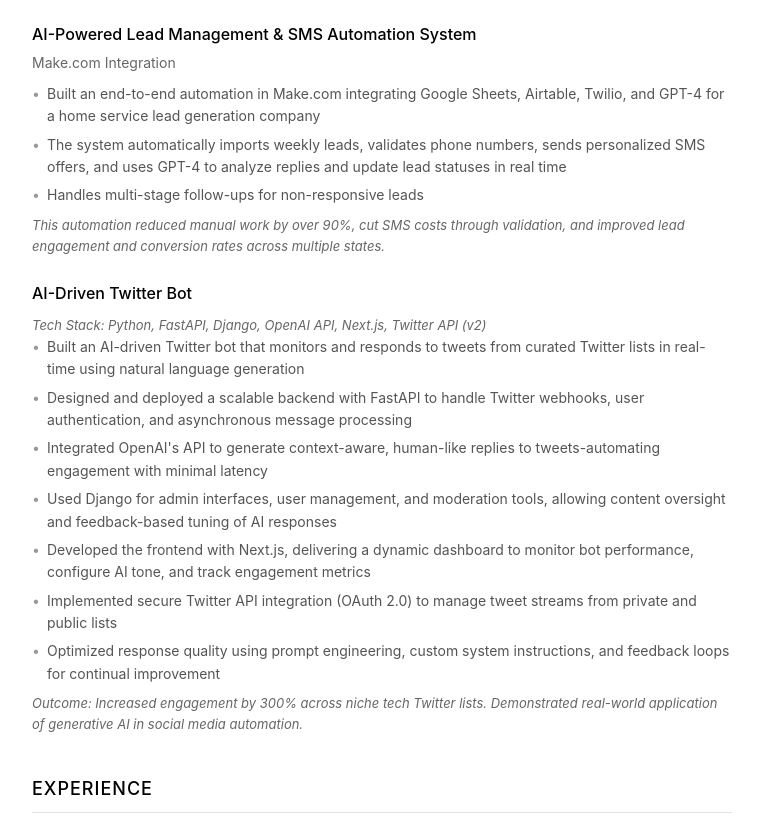
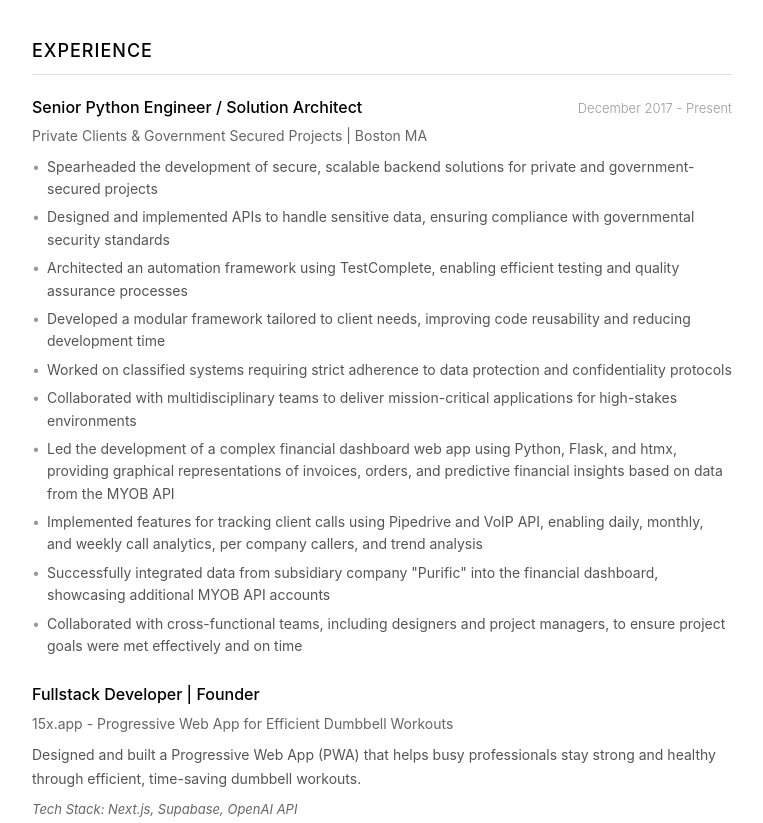
Before and after one commit to jerome2525/resumeapp, a website: page index.html in a window 1280 px wide. Shown: the part 4369-5192 px from the top of the page, without its empty margins (258-1021 px from the left). Drawn offline with Linux system fonts and the light colour scheme.

Commit message:
Remove outdated project details for AI-Powered Lead Management & SMS Automation System and AI-Driven Twitter Bot from the Recent Projects section of the resume to streamline content and focus on current projects.

```diff
--- a/index.html
+++ b/index.html
@@ -350,36 +350,6 @@
                 </ul>
                 <div class="outcome">Outcome: Delivered a full-featured job marketplace with AI-driven CV generation, giving job seekers a differentiated tool to stand out to employers.</div>
             </div>
-
-            <div class="item">
-                <div class="item-header">
-                    <div class="item-title">AI-Powered Lead Management & SMS Automation System</div>
-                </div>
-                <div class="item-subtitle">Make.com Integration</div>
-                <ul>
-                    <li>Built an end-to-end automation in Make.com integrating Google Sheets, Airtable, Twilio, and GPT-4 for a home service lead generation company</li>
-                    <li>The system automatically imports weekly leads, validates phone numbers, sends personalized SMS offers, and uses GPT-4 to analyze replies and update lead statuses in real time</li>
-                    <li>Handles multi-stage follow-ups for non-responsive leads</li>
-                </ul>
-                <div class="outcome">This automation reduced manual work by over 90%, cut SMS costs through validation, and improved lead engagement and conversion rates across multiple states.</div>
-            </div>
-
-            <div class="item">
-                <div class="item-header">
-                    <div class="item-title">AI-Driven Twitter Bot</div>
-                </div>
-                <div class="tech-stack">Tech Stack: Python, FastAPI, Django, OpenAI API, Next.js, Twitter API (v2)</div>
-                <ul>
-                    <li>Built an AI-driven Twitter bot that monitors and responds to tweets from curated Twitter lists in real-time using natural language generation</li>
-                    <li>Designed and deployed a scalable backend with FastAPI to handle Twitter webhooks, user authentication, and asynchronous message processing</li>
-                    <li>Integrated OpenAI's API to generate context-aware, human-like replies to tweets-automating engagement with minimal latency</li>
-                    <li>Used Django for admin interfaces, user management, and moderation tools, allowing content oversight and feedback-based tuning of AI responses</li>
-                    <li>Developed the frontend with Next.js, delivering a dynamic dashboard to monitor bot performance, configure AI tone, and track engagement metrics</li>
-                    <li>Implemented secure Twitter API integration (OAuth 2.0) to manage tweet streams from private and public lists</li>
-                    <li>Optimized response quality using prompt engineering, custom system instructions, and feedback loops for continual improvement</li>
-                </ul>
-                <div class="outcome">Outcome: Increased engagement by 300% across niche tech Twitter lists. Demonstrated real-world application of generative AI in social media automation.</div>
-            </div>
         </section>
 
         <section>
```
